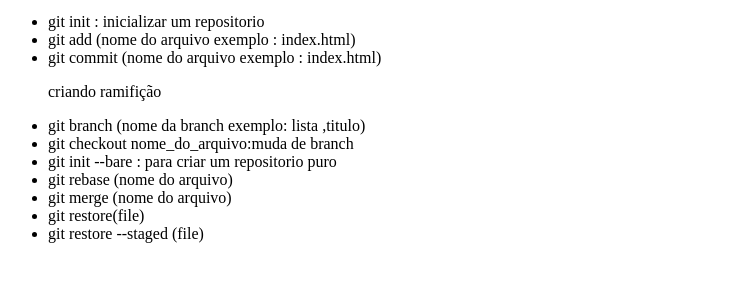
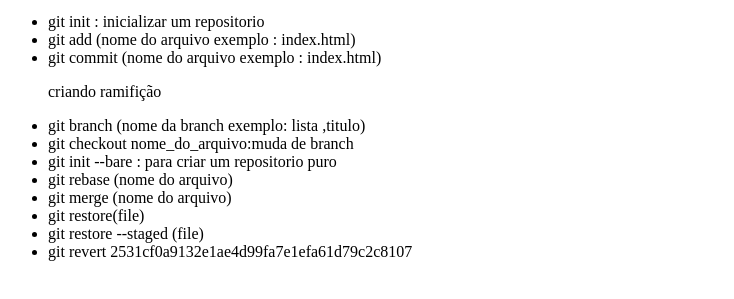
Before and after one commit to matrixsly/apredendo-a-mexe-no-git, a plain HTML site: page index.html in a window 1280 px wide. Shown: the part 87-386 px from the top of the page, without its empty margins (0-734 px from the left). Drawn offline with Linux system fonts and the light colour scheme.

Commit message:
adicionando o comando revert

```diff
--- a/index.html
+++ b/index.html
@@ -21,6 +21,7 @@
                     <li>git merge (nome do arquivo)</li>
                     <li>git restore(file)</li>
                     <li>git restore --staged (file)</li>
+                    <li>git revert  2531cf0a9132e1ae4d99fa7e1efa61d79c2c8107</li>
 
 
                </ul>
```
